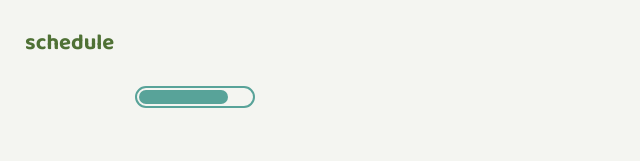
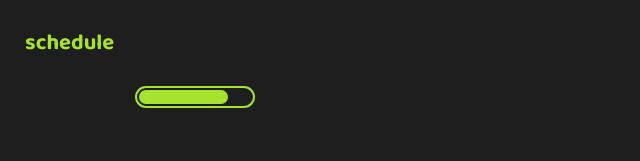
Before and after one commit to m-ruzhynskyi/uni-schedule, a plain HTML site: page index.html in a window 1280 px wide. Shown: the whole page, without its empty margins (0-640 px from the left). Drawn offline with Linux system fonts and the dark colour scheme.

Commit message:
added dark theme

```diff
--- a/styles/main.css
+++ b/styles/main.css
@@ -1,4 +1,4 @@
-@import 'variables.css';
+@import "variables.css";
 
 @font-face {
   font-family: 'Baloo';
@@ -33,6 +33,8 @@
   scroll-behavior: smooth;
   font-family: 'FuzzyBubbles-Regular', sans-serif;
   background: var(--bgColor);
+  color: var(--textColor);
+  color-scheme: light dark;
 }
 
 button {
@@ -41,7 +43,6 @@ button {
 }
 
 .wrapper {
-  color: var(--textColor);
   padding: 25px;
   max-width: 390px;
 
--- a/styles/variables.css
+++ b/styles/variables.css
@@ -1,4 +1,4 @@
-:root{
+:root {
   --bgColor: #F4F5F1;
   --logoColor: #4F7135;
   --textButton: #58A399;
@@ -9,3 +9,17 @@
   --colorSpecificDate: #894949;
   --loaderColor: #58A399;
 }
+
+@media (prefers-color-scheme: dark) {
+  :root {
+    --bgColor: #1E1E1E;
+    --logoColor: #A6E22E;
+    --textButton: #A6E22E;
+    --containerBgColor: #2E2E2E;
+    --shadowColor: rgba(0, 0, 0, 0.75);
+    --textColor: #E6E6E6;
+    --borderColor: rgba(255, 255, 255, 0.25);
+    --colorSpecificDate: #FF6347;
+    --loaderColor: #A6E22E;
+  }
+}
```
